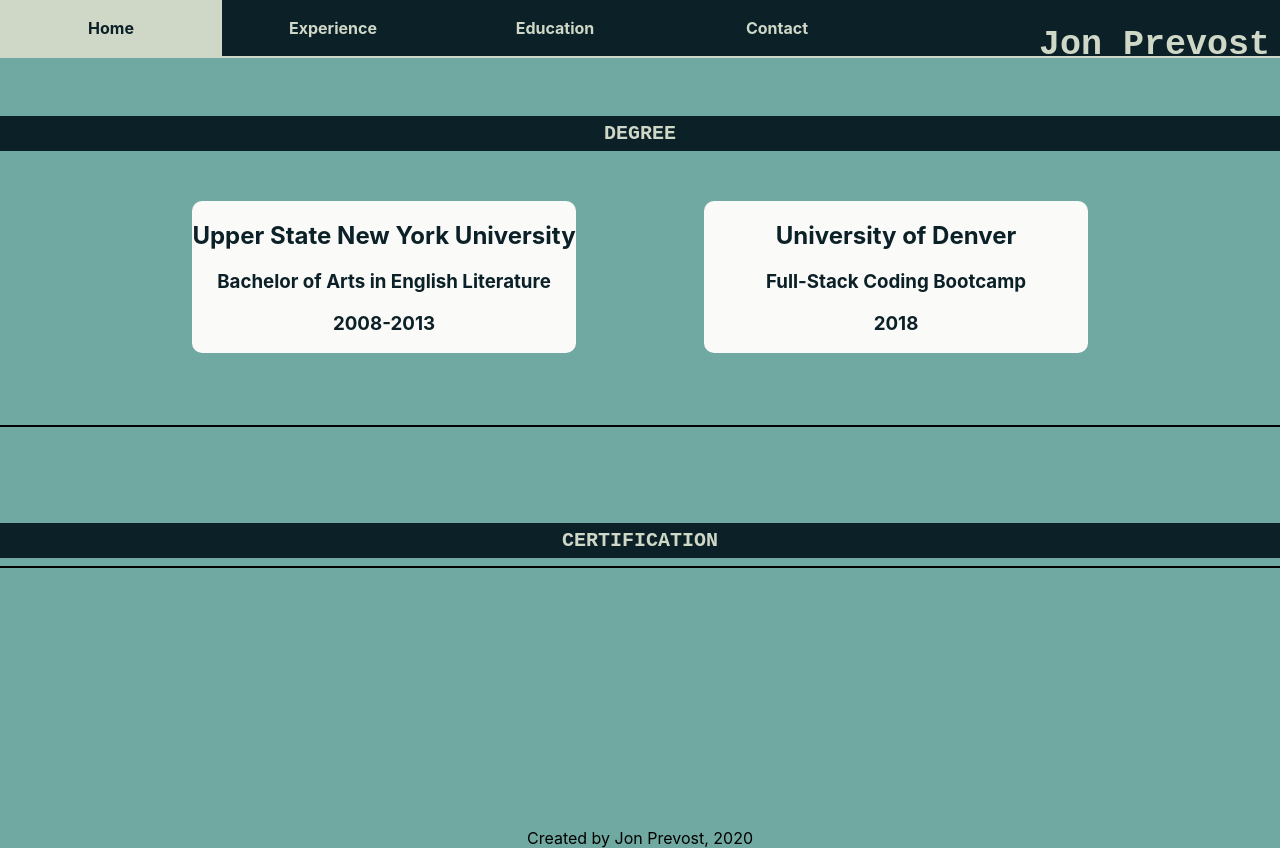
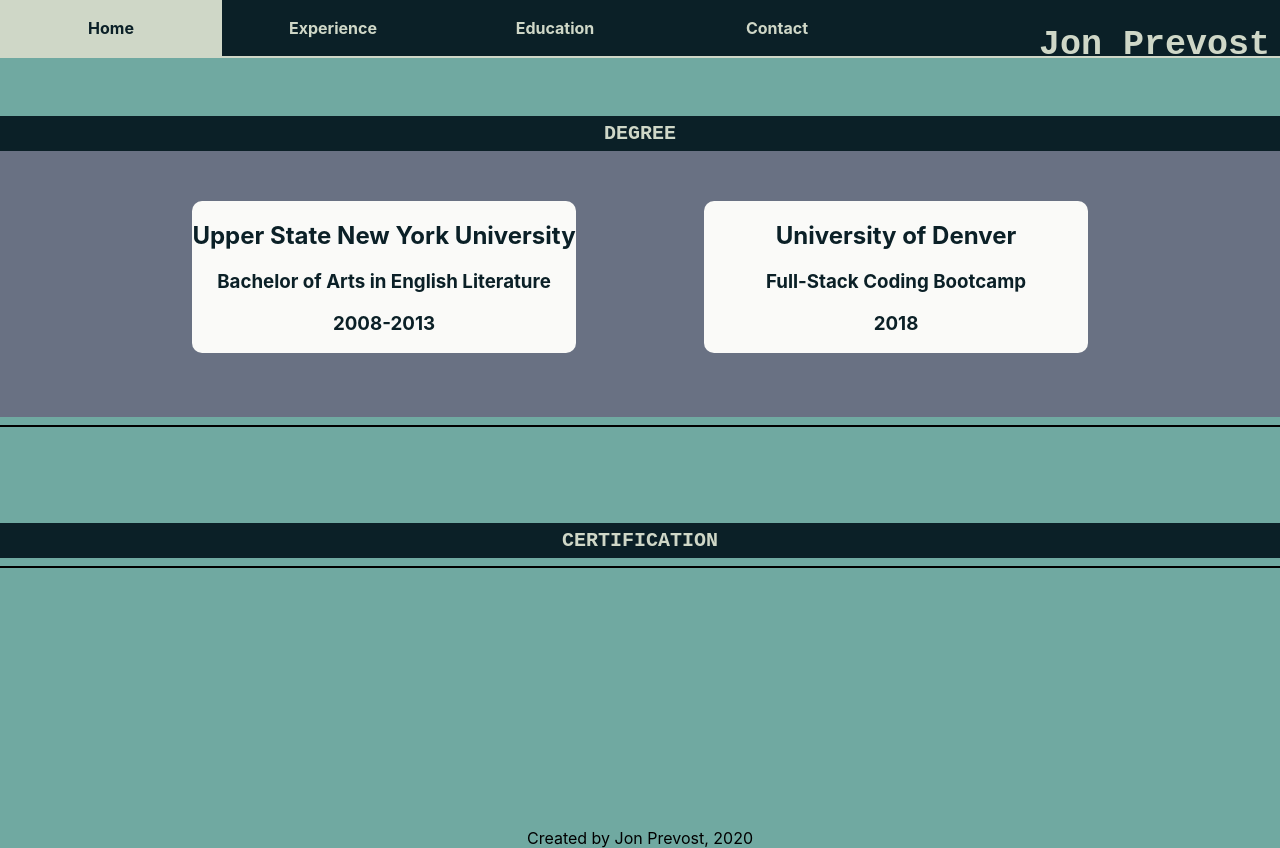
Before and after one commit to jprevost89/resume, a React (Create React App) app: page /education in a window 1280 px wide. Both pictures are taken after a click on the button "DEGREE". Built offline with nearby package versions, Linux system fonts and the light colour scheme.

Commit message:
changed background colors

```diff
--- a/src/Components/CertificationComponent/CertificationComponent.js
+++ b/src/Components/CertificationComponent/CertificationComponent.js
@@ -4,7 +4,7 @@
 
 const CertificationComponent = () => {
     return (
-        <div>
+        <div style={{backgroundColor: "#697183"}}>
             {data.map((data, id) => {
                 return (
                     <div className="certification" id={id}>
--- a/src/Components/DegreeComponent/DegreeComponent.js
+++ b/src/Components/DegreeComponent/DegreeComponent.js
@@ -4,7 +4,7 @@
 
 const DegreeComponent = () => {
     return (
-        <div>
+        <div style={{backgroundColor: "#697183"}}>
             {data.map((data, id) => {
                 return (
                     <div className="degree" id={id}>
```
Also changed, not shown: src/Components/About/About.css (line endings or trailing spaces).
